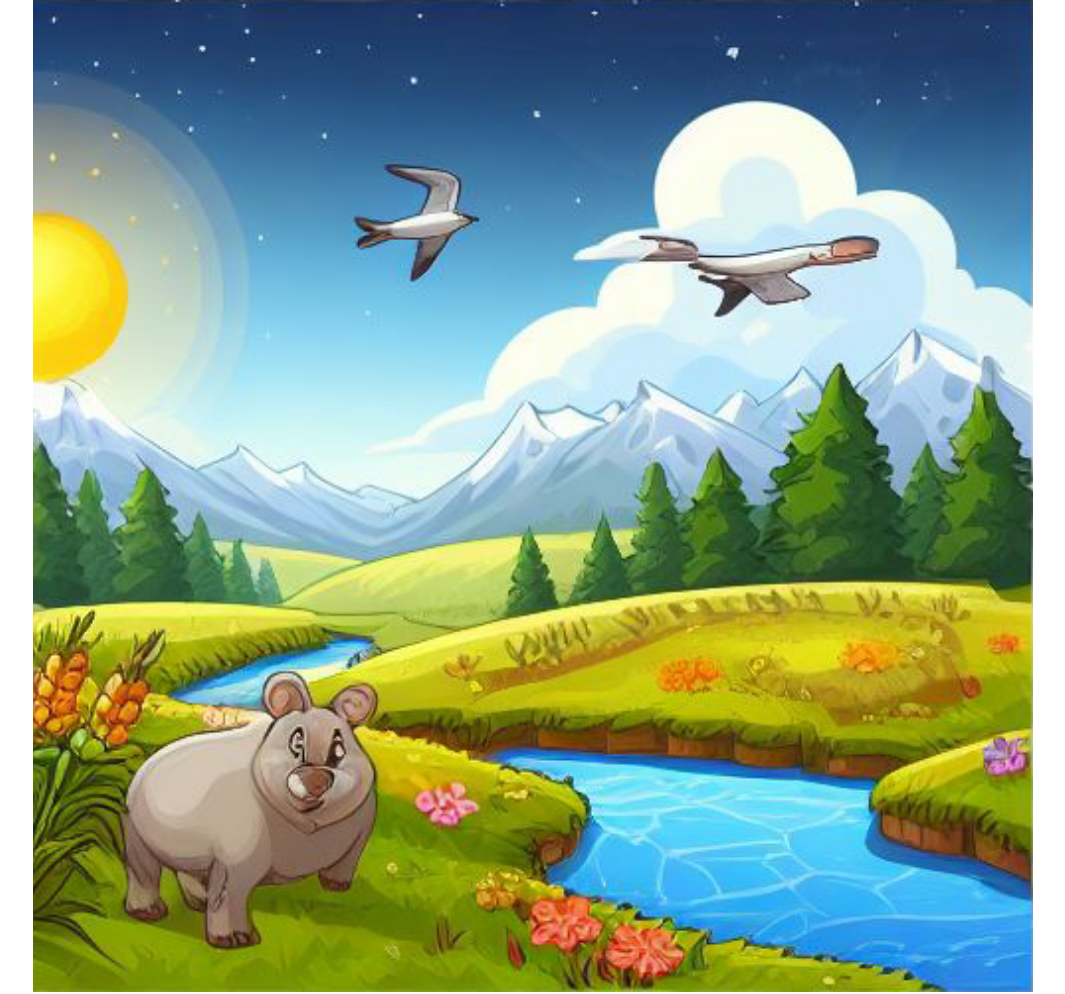
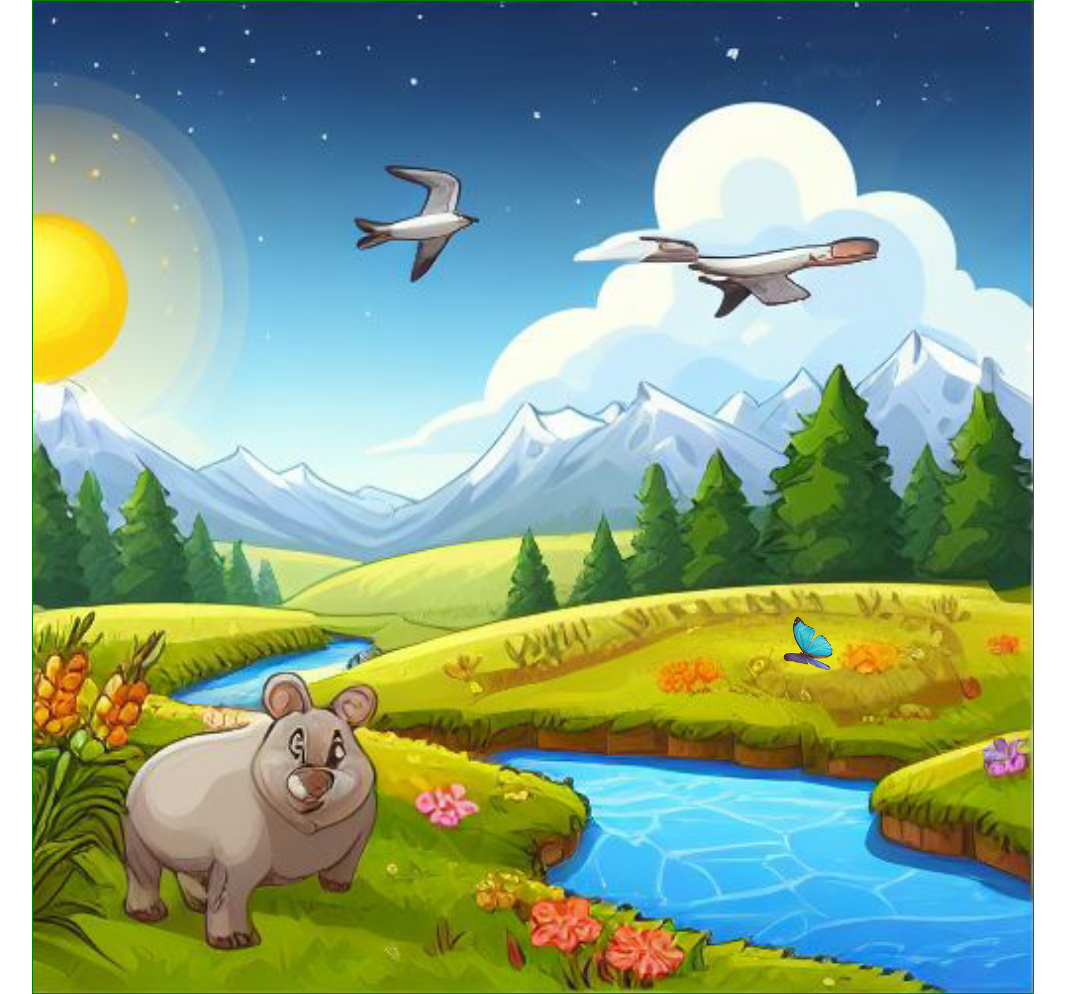
Before and after one commit to baeknoah/season, a plain HTML site: page index.html in a window 1280 px wide. Shown: the whole page, without its empty margins (107-1172 px from the left). Drawn offline with Linux system fonts and the light colour scheme.

Commit message:
Add files via upload

```diff
--- a/index.html
+++ b/index.html
@@ -6,14 +6,15 @@
     <title>spring</title>
     <style>
         body {margin: 0;}
-        #layout {max-width: 1000px; boder: 1px solid green; margin: auto;}
+        #layout {max-width: 1000px; border: 1px solid green; margin: auto; position: relative;}
         #layout img {display: block; width: 100%;}
+        #layout img[alt="파랑나비"] {position: absolute; width: 5%; top: 62%; right: 20%;}
     </style>
-
 </head>
 <body>
     <div id="layout">
-        <a href="summer.html"><img src="images (1)/spring.jpg" alt="봄"></a>
+        <img src="images (1)/spring.jpg" alt="봄"></a>
+        <a href="summer.html"><img src="images (1)/blue_fly.png" alt="파랑나비"></a>
     </div>
 </body>
 </html>
```
Also changed, not shown: winter.html (+4 -4 lines).
